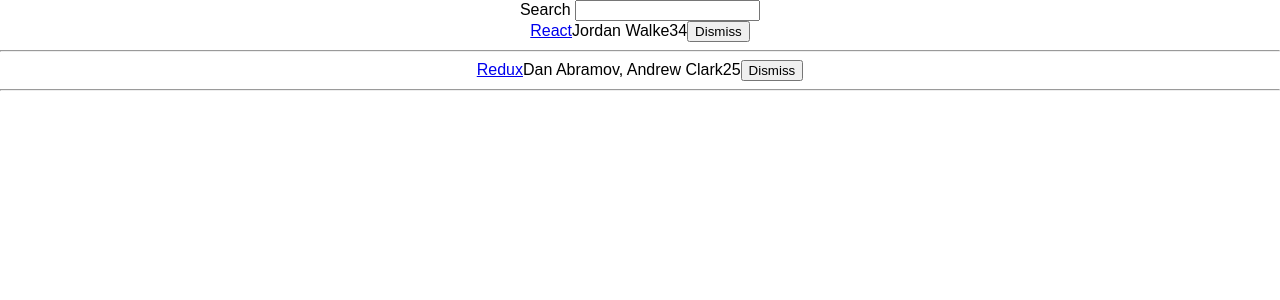
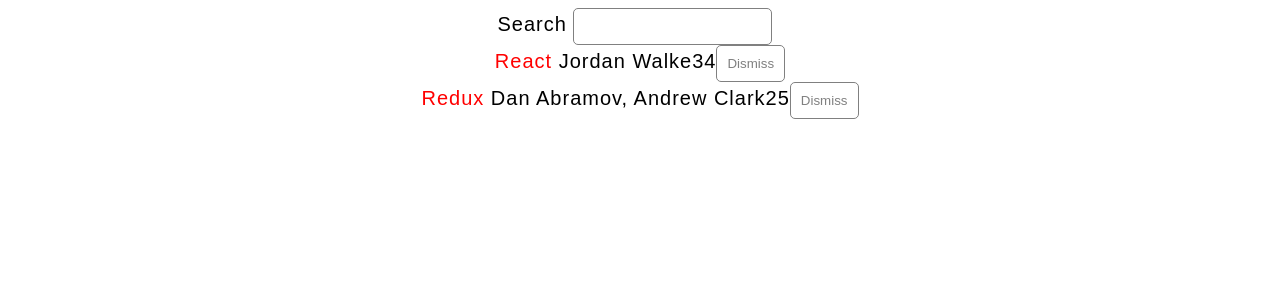
Before and after one commit to mau5atron/hackernews, a React (Create React App) app: page / in a window 1280 px wide. Shown: the top 300 px of the page. Built offline with nearby package versions, Linux system fonts and the light colour scheme.

Commit message:
added index page styling

```diff
--- a/src/App.js
+++ b/src/App.js
@@ -112,7 +112,7 @@
   		list.filter(isSearched(pattern)).map(item =>
   			<div key={item.objectID}>
   				<span>
-  					<a href={item.url}>{item.title}</a>
+  					<a href={item.url}> {item.title} </a>
   				</span>
   				<span>{item.author}</span>
   				<span>{item.num_comments}</span>
@@ -122,7 +122,6 @@
   						Dismiss
   					</button>
   				</span>
-  				<hr/>
   			</div>
 			)
   	}
--- a/src/index.css
+++ b/src/index.css
@@ -1,5 +1,47 @@
+/* index page styling */
 body {
-  margin: 0;
-  padding: 0;
-  font-family: sans-serif;
+	color: black;
+	background: white;
+	font: 400 20px CoreSans, Arial, sans-serif;
+	letter-spacing: 1px;
 }
+
+a {
+	color: red;
+	text-decoration: none;
+}
+
+a:hover {
+	color: green;
+}
+
+ul, li {
+	list-style: none;
+	padding: 0;
+	margin: 0;
+}
+
+input {
+	padding: 10px;
+	border-radius: 5px;
+	outline: none;
+	margin-right: 10px;
+	border: 1px solid grey;
+}
+
+button {
+	padding: 10px;
+	border-radius: 5px;
+	border: 1px solid grey;
+	background: transparent;
+	color: #808080;
+	cursor: pointer;
+}
+
+button:hover {
+	color: #222;
+}
+
+*:focus {
+	outline: none;
+}
```
